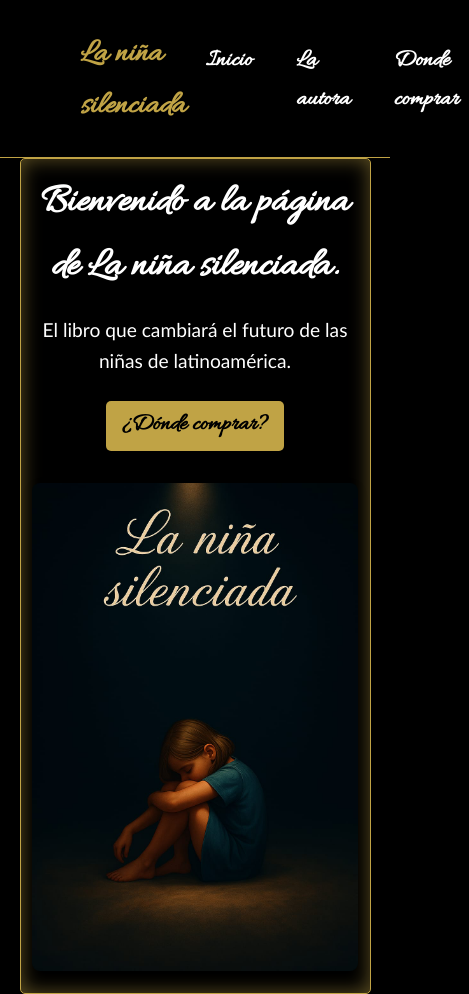
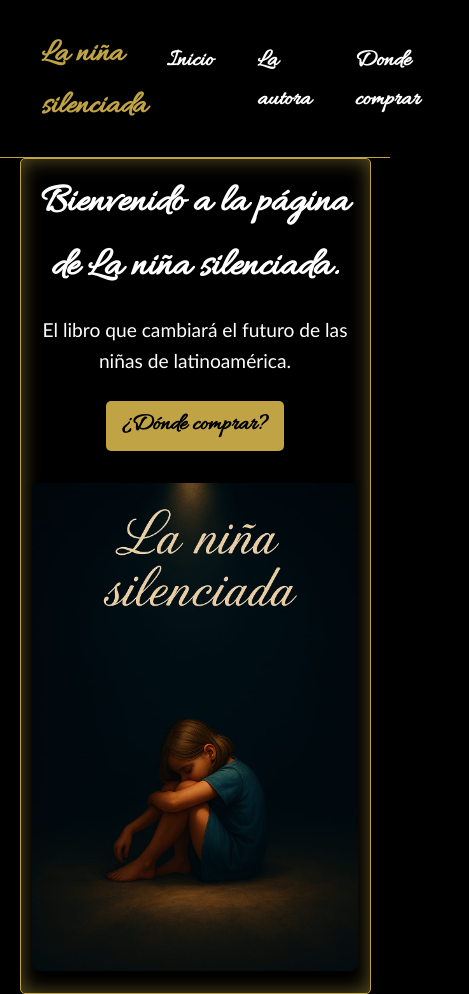
Before and after one commit to wildnova/wildnova.github.io, a plain HTML site: page index.html in a window 390 px wide. Shown: the top 994 px of the page, 469 px wide, since content can reach past the window. Drawn offline with Linux system fonts and the light colour scheme.

Commit message:
update on navbar

```diff
--- a/css/styles.css
+++ b/css/styles.css
@@ -394,13 +394,14 @@
   border-radius: 0.2em;
 }
 
+
 /*Viewport for reduced size webpages*/
 @media (max-width: 768px) {
 .navbar {
 	font-size: 1.5rem;
 	width:80%;
 	max-width: 1200px;
-	margin: 1% 5% 0 10%;
+	margin: 1% 5% 0 0%;
 	display: flex;
 	align-items: center;
 	justify-content: space-between;
```
